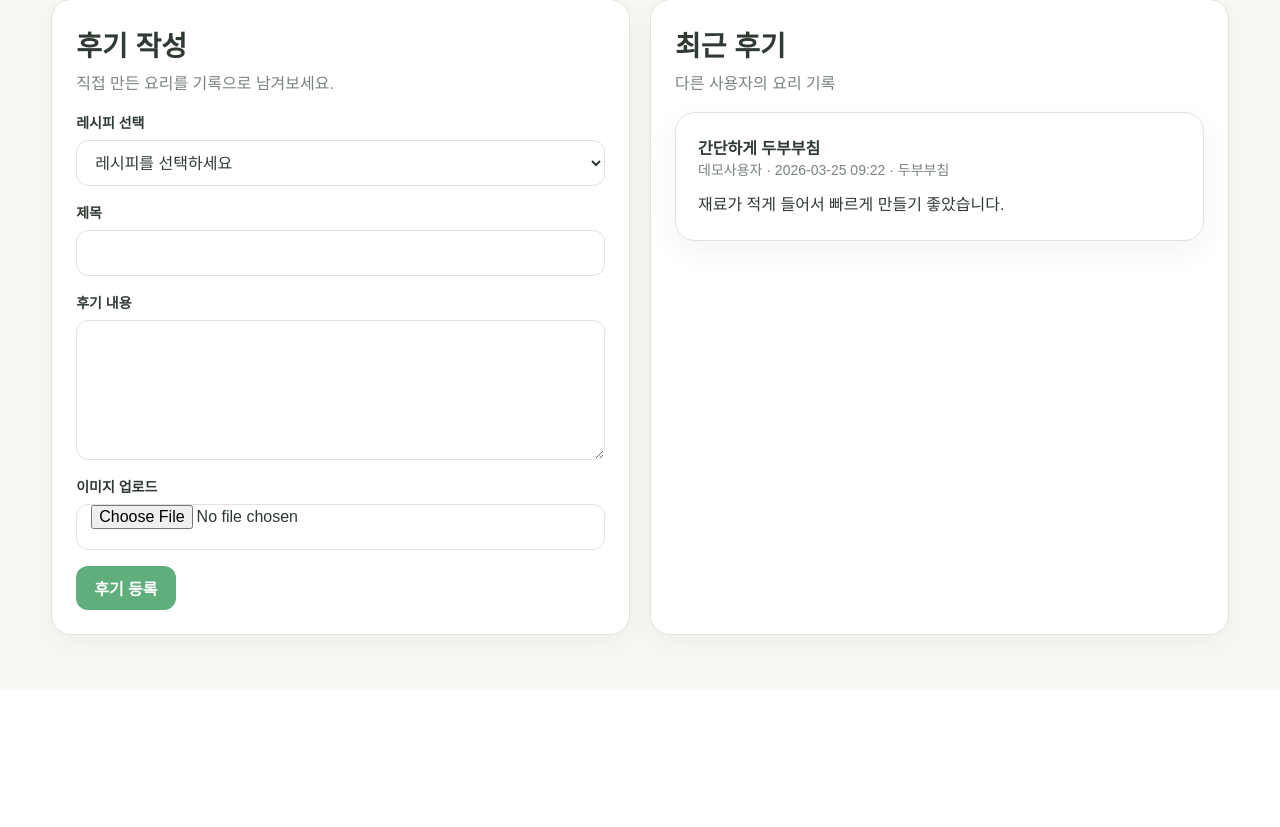
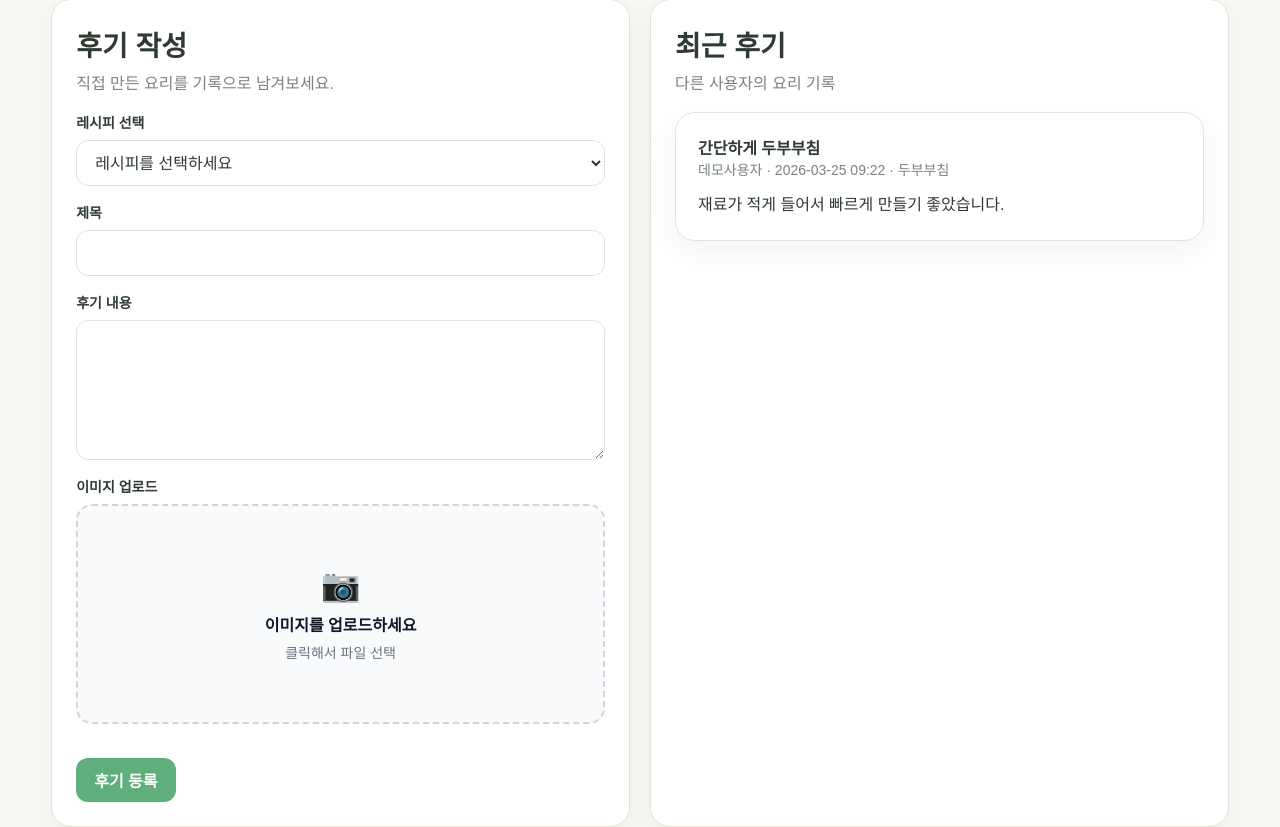
Before and after one commit to FoggyCaligo/project_week1, a Flask app: page /social in a window 1280 px wide. Shown: the part 110-937 px from the top of the page. Before the commit the page ends 771 px from the top, so only its background shows below. Run offline with Flask 3, Linux system fonts and the light colour scheme; parts of the project's set-up code (start-up, migrations or seed data) failed here and were passed over.

Commit message:
style : 이미지 업로드 버튼 형식 변경

```diff
--- a/templates/social.html
+++ b/templates/social.html
@@ -35,8 +35,31 @@
           </div>
 
           <div class="formGroup">
-            <label for="imageFile" class="formLabel">이미지 업로드</label>
-            <input type="file" id="imageFile" name="imageFile" class="input" accept="image/*" />
+            <label class="formLabel">이미지 업로드</label>
+
+            <input
+              type="file"
+              id="imageFile"
+              name="imageFile"
+              accept="image/*"
+              hidden
+            />
+
+            <label for="imageFile" class="imageUploadBox" id="imageUploadBox">
+              <div class="uploadPlaceholder" id="uploadPlaceholder">
+                <div class="uploadIcon">📷</div>
+                <strong>이미지를 업로드하세요</strong>
+                <p>클릭해서 파일 선택</p>
+              </div>
+              <img id="imagePreview" class="imagePreview hidden" alt="업로드 이미지 미리보기" />
+            </label>
+
+            <div class="imageUploadBottom">
+              <div id="imageFileName" class="imageFileName"></div>
+              <button type="button" id="removeImageButton" class="btn btnSecondary hidden">
+                이미지 제거
+              </button>
+            </div>
           </div>
 
           <button type="submit" class="btn btnPrimary">후기 등록</button>
@@ -81,4 +104,116 @@
     </section>
   </div>
 </section>
+
+<style>
+  .imageUploadBox {
+    display: flex;
+    align-items: center;
+    justify-content: center;
+    width: 100%;
+    min-height: 220px;
+    border: 2px dashed #d1d5db;
+    border-radius: 16px;
+    background: #f9fafb;
+    cursor: pointer;
+    overflow: hidden;
+    transition: background 0.2s ease, border-color 0.2s ease;
+  }
+
+  .imageUploadBox:hover {
+    background: #f3f4f6;
+    border-color: #9ca3af;
+  }
+
+  .uploadPlaceholder {
+    text-align: center;
+    color: #6b7280;
+    padding: 24px;
+  }
+
+  .uploadIcon {
+    font-size: 32px;
+    margin-bottom: 8px;
+  }
+
+  .uploadPlaceholder strong {
+    display: block;
+    font-size: 16px;
+    color: #111827;
+    margin-bottom: 6px;
+  }
+
+  .uploadPlaceholder p {
+    margin: 0;
+    font-size: 14px;
+  }
+
+  .imagePreview {
+    display: block;
+    width: 100%;
+    max-height: 300px;
+    object-fit: cover;
+  }
+
+  .imageUploadBottom {
+    display: flex;
+    align-items: center;
+    justify-content: space-between;
+    gap: 12px;
+    margin-top: 10px;
+  }
+
+  .imageFileName {
+    font-size: 14px;
+    color: #6b7280;
+    word-break: break-all;
+    flex: 1;
+  }
+
+  .hidden {
+    display: none !important;
+  }
+</style>
+
+<script>
+  const imageInput = document.getElementById('imageFile');
+  const imagePreview = document.getElementById('imagePreview');
+  const imageFileName = document.getElementById('imageFileName');
+  const removeImageButton = document.getElementById('removeImageButton');
+  const uploadPlaceholder = document.getElementById('uploadPlaceholder');
+
+  imageInput.addEventListener('change', function () {
+    const file = this.files && this.files[0];
+
+    if (!file) {
+      resetImageInput();
+      return;
+    }
+
+    imageFileName.textContent = file.name;
+    removeImageButton.classList.remove('hidden');
+
+    const reader = new FileReader();
+    reader.onload = function (event) {
+      imagePreview.src = event.target.result;
+      imagePreview.classList.remove('hidden');
+      uploadPlaceholder.classList.add('hidden');
+    };
+
+    reader.readAsDataURL(file);
+  });
+
+  removeImageButton.addEventListener('click', function () {
+    resetImageInput();
+  });
+
+  function resetImageInput() {
+    imageInput.value = '';
+    imagePreview.src = '';
+    imagePreview.classList.add('hidden');
+    uploadPlaceholder.classList.remove('hidden');
+    imageFileName.textContent = '';
+    removeImageButton.classList.add('hidden');
+  }
+</script>
 {% endblock %}
```
